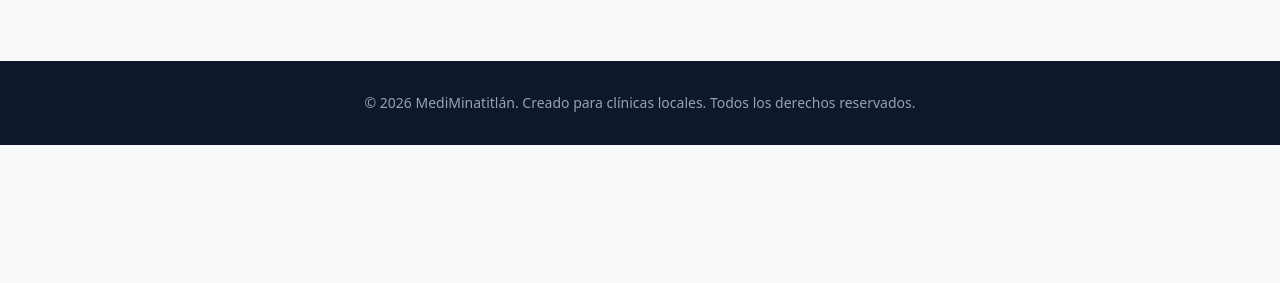
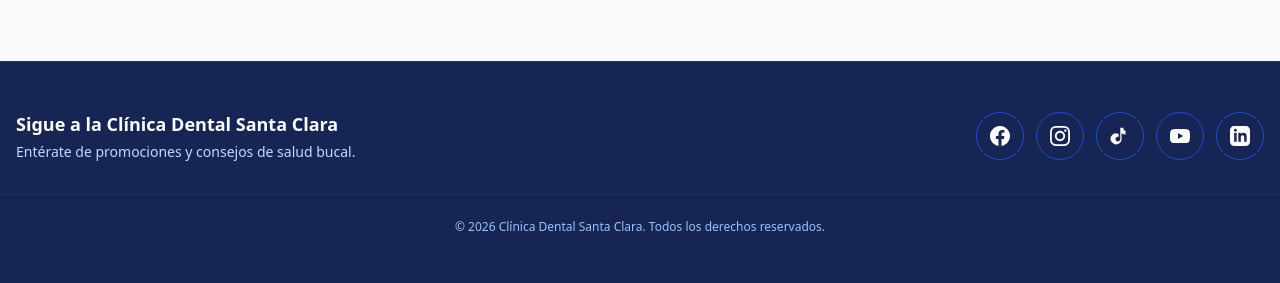
Before and after one commit to loupuntorar/landing-clinica-demo, a plain HTML site: page index.html in a window 1280 px wide. Shown: the part 2142-2425 px from the top of the page. Before the commit the page ends 2287 px from the top, so only its background shows below. Drawn offline with nearby package versions, Linux system fonts and the light colour scheme.

```diff
--- a/index.html
+++ b/index.html
@@ -3,7 +3,7 @@
 <head>
     <meta charset="UTF-8">
     <meta name="viewport" content="width=device-width, initial-scale=1.0">
-    <title>Clínica Médica Integral | Minatitlán</title>
+    <title>Clínica Dental Sta Clara</title>
 
    <!-- Tailwind CSS CDN & Dark Mode Config -->
     <script src="https://cdn.tailwindcss.com"></script>
@@ -19,7 +19,7 @@
     <header class="bg-white dark:bg-slate-900 shadow-sm sticky top-0 z-50 transition-colors duration-300">
         <div class="max-w-7xl mx-auto px-4 py-4 flex justify-between items-center">
             <div class="flex items-center space-x-2">
-                <span class="text-2xl font-bold text-blue-600 dark:text-blue-400">MediMinatitlán</span>
+                <span class="text-2xl font-bold text-blue-600 dark:text-blue-400">Clínica Dental Sta Clara</span>
             </div>
             <nav class="hidden md:flex space-x-6 text-sm font-medium text-slate-600 dark:text-slate-300">
                 <a href="#servicios" class="hover:text-blue-600 transition">Servicios</a>
@@ -216,9 +216,53 @@
 </section>
 
     <!-- Footer -->
-    <footer class="bg-slate-900 text-slate-400 py-8 text-center text-sm">
-        <p>&copy; 2026 MediMinatitlán. Creado para clínicas locales. Todos los derechos reservados.</p>
-    </footer>
+
+<!-- Sección de Redes Sociales / Footer -->
+<footer class="bg-blue-950 text-white py-12 border-t border-blue-900">
+    <div class="max-w-7xl mx-auto px-4 text-center md:text-left flex flex-col md:flex-row justify-between items-center gap-6">
+
+        <!-- Texto descriptivo -->
+        <div>
+            <h3 class="text-lg font-semibold mb-1">Sigue a la Clínica Dental Santa Clara</h3>
+            <p class="text-blue-200 text-sm">Entérate de promociones y consejos de salud bucal.</p>
+        </div>
+
+        <!-- Botones circulares de redes sociales -->
+        <div class="flex flex-wrap justify-center md:justify-end gap-3">
+
+            <!-- Facebook -->
+            <a href="https://www.facebook.com/c.dental.sta.clara" target="_blank" class="w-12 h-12 rounded-full border border-blue-700 hover:border-white flex items-center justify-center transition hover:bg-blue-900 text-white shadow-sm" aria-label="Facebook">
+                <svg class="w-5 h-5 fill-current" viewBox="0 0 24 24"><path d="M24 12.073c0-6.627-5.373-12-12-12s-12 5.373-12 12c0 5.99 4.388 10.954 10.125 11.854v-8.385H7.078v-3.47h3.047V9.43c0-3.007 1.792-4.669 4.533-4.669 1.312 0 2.686.235 2.686.235v2.953H15.83c-1.491 0-1.956.925-1.956 1.874v2.25h3.328l-.532 3.47h-2.796v8.385C19.612 23.027 24 18.062 24 12.073z"/></svg>
+            </a>
+
+            <!-- Instagram -->
+            <a href="https://www.instagram.com/dentalsantaclara01/" target="_blank" class="w-12 h-12 rounded-full border border-blue-700 hover:border-white flex items-center justify-center transition hover:bg-blue-900 text-white shadow-sm" aria-label="Instagram">
+                <svg class="w-5 h-5 fill-current" viewBox="0 0 24 24"><path d="M12 2.163c3.204 0 3.584.012 4.85.07 3.252.148 4.771 1.691 4.919 4.919.058 1.265.069 1.645.069 4.849 0 3.205-.012 3.584-.069 4.849-.149 3.225-1.664 4.771-4.919 4.919-1.266.058-1.644.07-4.85.07-3.204 0-3.584-.012-4.849-.07-3.26-.149-4.771-1.699-4.919-4.92-.058-1.265-.07-1.644-.07-4.849 0-3.204.013-3.583.07-4.849.149-3.227 1.664-4.771 4.919-4.919 1.266-.057 1.645-.069 4.849-.069zm0-2.163c-3.259 0-3.667.014-4.947.072-4.358.2-6.78 2.618-6.98 6.98-.059 1.281-.073 1.689-.073 4.948 0 3.259.014 3.668.072 4.948.2 4.358 2.618 6.78 6.98 6.98 1.281.058 1.689.072 4.948.072 3.259 0 3.668-.014 4.948-.072 4.354-.2 6.782-2.618 6.979-6.98.059-1.28.073-1.689.073-4.948 0-3.259-.014-3.667-.072-4.947-.196-4.354-2.617-6.78-6.979-6.98-1.281-.059-1.69-.073-4.949-.073zm0 5.838c-3.403 0-6.162 2.759-6.162 6.162s2.759 6.163 6.162 6.163 6.162-2.759 6.162-6.163c0-3.403-2.759-6.162-6.162-6.162zm0 10.162c-2.209 0-4-1.79-4-4 0-2.209 1.791-4 4-4s4 1.791 4 4c0 2.21-1.791 4-4 4zm6.406-11.845c-.796 0-1.441.645-1.441 1.44s.645 1.44 1.441 1.44c.795 0 1.439-.645 1.439-1.44s-.644-1.44-1.439-1.44z"/></svg>
+            </a>
+
+            <!-- TikTok -->
+            <a href="https://www.tiktok.com/@clnica.dental.sta.clara?_r=1&_t=ZS-9B6fLSfW3Xd" target="_blank" class="w-12 h-12 rounded-full border border-blue-700 hover:border-white flex items-center justify-center transition hover:bg-blue-900 text-white shadow-sm" aria-label="TikTok">
+                <svg class="w-5 h-5 fill-current" viewBox="0 0 24 24"><path d="M19.59 6.69a4.83 4.83 0 0 1-3.77-4.25V2h-3.45v13.67a2.89 2.89 0 0 1-5.2 1.74 2.89 2.89 0 0 1 2.31-4.64 2.93 2.93 0 0 1 .88.13V9.4a6.84 6.84 0 0 0-1-.05A6.33 6.33 0 0 0 3 20.1a6.34 6.34 0 0 0 10.86-4.43v-7a8.16 8.16 0 0 0 4.77 1.52v-3.4a4.85 4.85 0 0 1-1-.1z"/></svg>
+            </a>
+
+            <!-- YouTube (Nuevo) -->
+            <a href="https://youtube.com" target="_blank" class="w-12 h-12 rounded-full border border-blue-700 hover:border-white flex items-center justify-center transition hover:bg-blue-900 text-white shadow-sm" aria-label="YouTube">
+                <svg class="w-5 h-5 fill-current" viewBox="0 0 24 24"><path d="M23.498 6.186a3.016 3.016 0 0 0-2.122-2.136C19.505 3.545 12 3.545 12 3.545s-7.505 0-9.377.505A3.017 3.017 0 0 0 .502 6.186C0 8.07 0 12 0 12s0 3.93.502 5.814a3.016 3.016 0 0 0 2.122 2.136c1.871.505 9.376.505 9.376.505s7.505 0 9.377-.505a3.015 3.015 0 0 0 2.122-2.136C24 15.93 24 12 24 12s0-3.93-.502-5.814zM9.545 15.568V8.432L15.818 12l-6.273 3.568z"/></svg>
+            </a>
+
+            <!-- LinkedIn (Nuevo) -->
+            <a href="https://linkedin.com" target="_blank" class="w-12 h-12 rounded-full border border-blue-700 hover:border-white flex items-center justify-center transition hover:bg-blue-900 text-white shadow-sm" aria-label="LinkedIn">
+                <svg class="w-5 h-5 fill-current" viewBox="0 0 24 24"><path d="M19 0h-14c-2.761 0-5 2.239-5 5v14c0 2.761 2.239 5 5 5h14c2.762 0 5-2.239 5-5v-14c0-2.761-2.238-5-5-5zm-11 19h-3v-11h3v11zm-1.5-12.268c-.966 0-1.75-.79-1.75-1.764s.784-1.764 1.75-1.764 1.75.79 1.75 1.764-.783 1.764-1.75 1.764zm13.5 12.268h-3v-5.604c0-3.368-4-3.113-4 0v5.604h-3v-11h3v1.765c1.396-2.586 7-2.777 7 2.476v6.759z"/></svg>
+            </a>
+
+        </div>
+    </div>
+
+    <!-- Créditos inferiores -->
+    <div class="max-w-7xl mx-auto px-4 mt-8 pt-6 border-t border-blue-900/60 text-center text-xs text-blue-300">
+        <p>&copy; 2026 Clínica Dental Santa Clara. Todos los derechos reservados.</p>
+    </div>
+</footer>
 <!-- Dark Mode Script -->
     <script>
         const themeToggleBtn = document.getElementById('theme-toggle');
```
